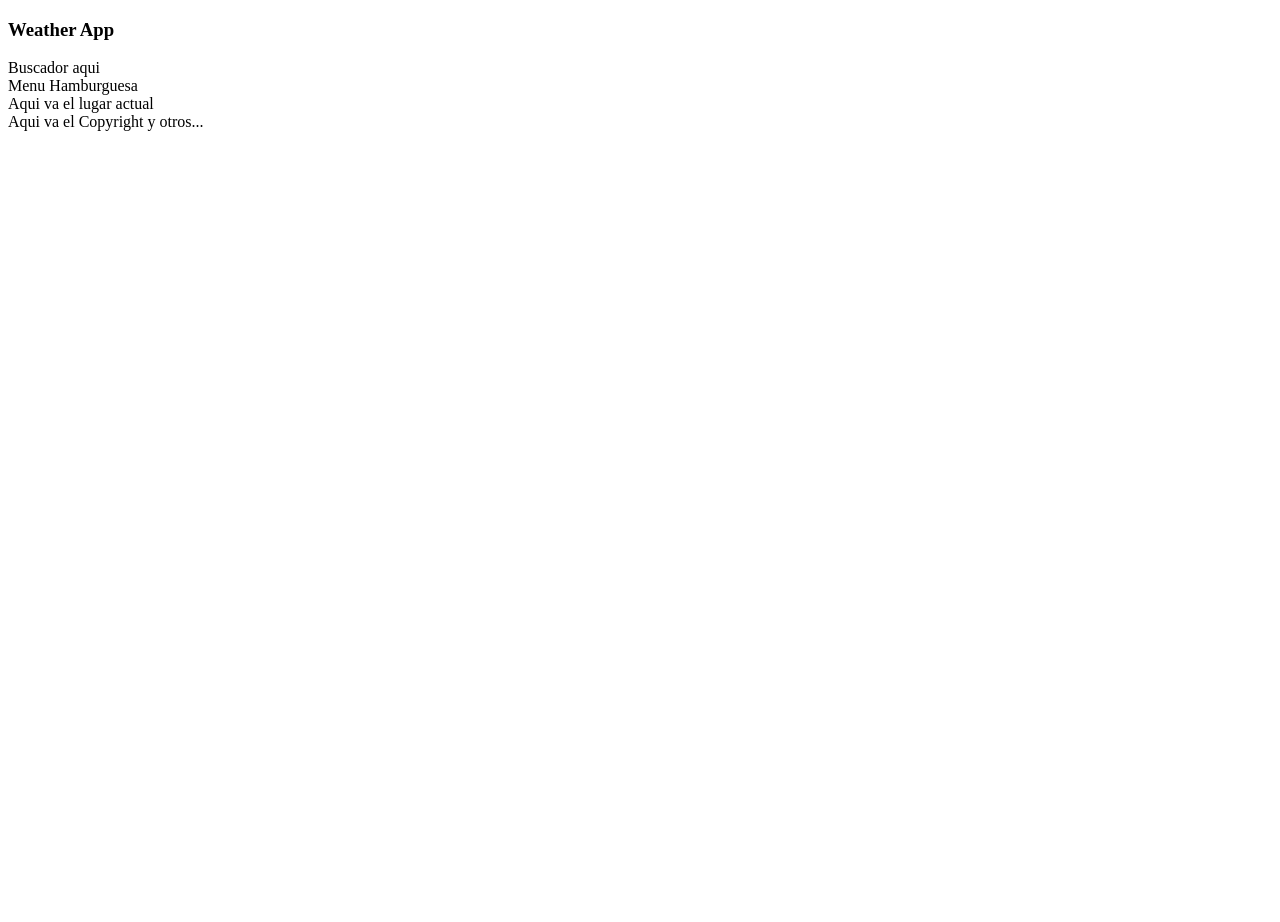
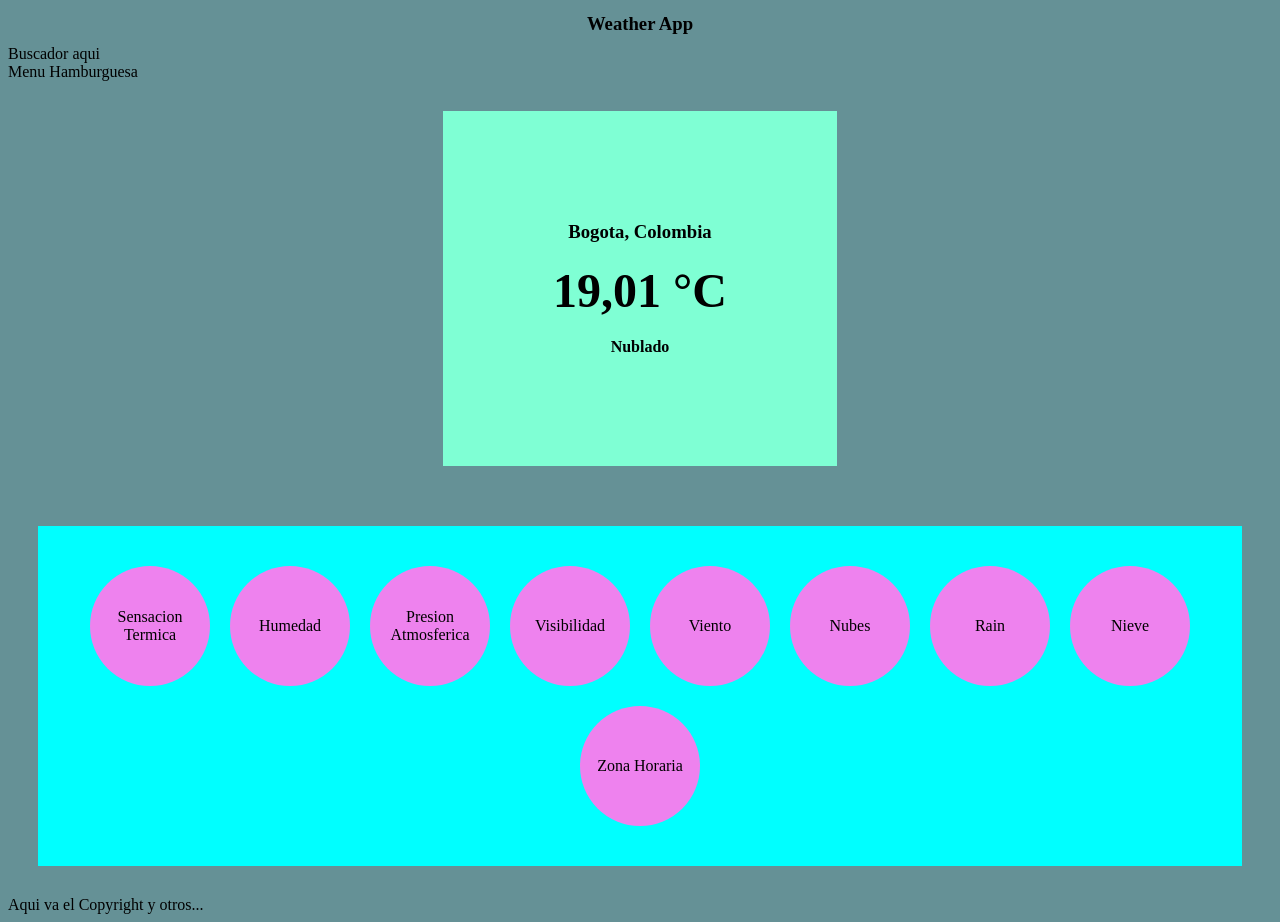
Before and after one commit to EdOliveros/WeatherApp, a plain HTML site: page index.html in a window 1280 px wide. Before the commit the page ends 800 px from the top, so only its background shows below. Drawn offline with Linux system fonts and the light colour scheme.

Commit message:
feat: starting styles

```diff
--- /dev/null
+++ b/css/style.css
@@ -0,0 +1,58 @@
+body {
+    background-color: rgb(101, 145, 150);
+}
+
+.contenedor {
+    display: flex;
+    flex-wrap: wrap;
+    justify-content: center;
+    align-content: baseline;
+}
+.ubicacion {
+    background-color: aquamarine;
+    display: flex;
+    flex-direction: column;
+    justify-content: space-between;
+    align-content: center;
+    margin: 30px;
+    padding: 100px;
+}
+
+.ubicacion h2, h3, h4 {
+    text-align: center;
+    padding: 5px;
+    margin: 5px;
+}
+
+.ubicacion h2 {
+    font-size: xxx-large;
+}
+
+.informacion {
+    background-color: aqua;
+    display: flex;
+    flex-wrap: wrap;
+    align-content: center;
+    justify-content: center;
+    margin: 30px;
+    padding: 30px;
+    width: auto;
+    height: auto;
+}
+
+.informacion div {
+    margin: 20px;
+    width: 100px;
+    height: 100px;
+    border-radius: 50%;
+    background-color: violet;
+    display: flex;
+    align-items: center;
+    justify-content: center;
+    padding: 10px;
+    margin: 10px;
+}
+
+.informacion div, p {
+    text-align: center;
+}
--- a/index.html
+++ b/index.html
@@ -4,6 +4,7 @@
     <meta charset="UTF-8">
     <meta name="viewport" content="width=device-width, initial-scale=1.0">
     <title>Weather App</title>
+    <link rel="stylesheet" href="/css/style.css">
 </head>
     <body>
         <header>
@@ -11,8 +12,41 @@
             <section>Buscador aqui</section>
             <div>Menu Hamburguesa</div> <!-- Para ver algunos lugares de forma aleatoria-->
         </header>
-        <section>
-            Aqui va el lugar actual
+        <section class="contenedor">
+            <div class="ubicacion">
+                <h3>Bogota, Colombia</h3>
+                <h2>19,01 °C</h2>
+                <h4>Nublado</h4>
+            </div>
+            <div class="informacion">
+                <div>
+                    <p>Sensacion Termica</p>
+                </div>
+                <div>
+                    <p>Humedad</p>
+                </div>
+                <div>
+                    <p>Presion Atmosferica</p>
+                </div>
+                <div>
+                    <p>Visibilidad</p>
+                </div>
+                <div>
+                    <p>Viento</p>
+                </div>
+                <div>
+                    <p>Nubes</p>
+                </div>
+                <div>
+                    <p>Rain</p>
+                </div>
+                <div>
+                    <p>Nieve</p>
+                </div>
+                <div>
+                    <p>Zona Horaria</p>
+                </div>
+            </div>
         </section>
         <footer>
             Aqui va el Copyright y otros...
```
